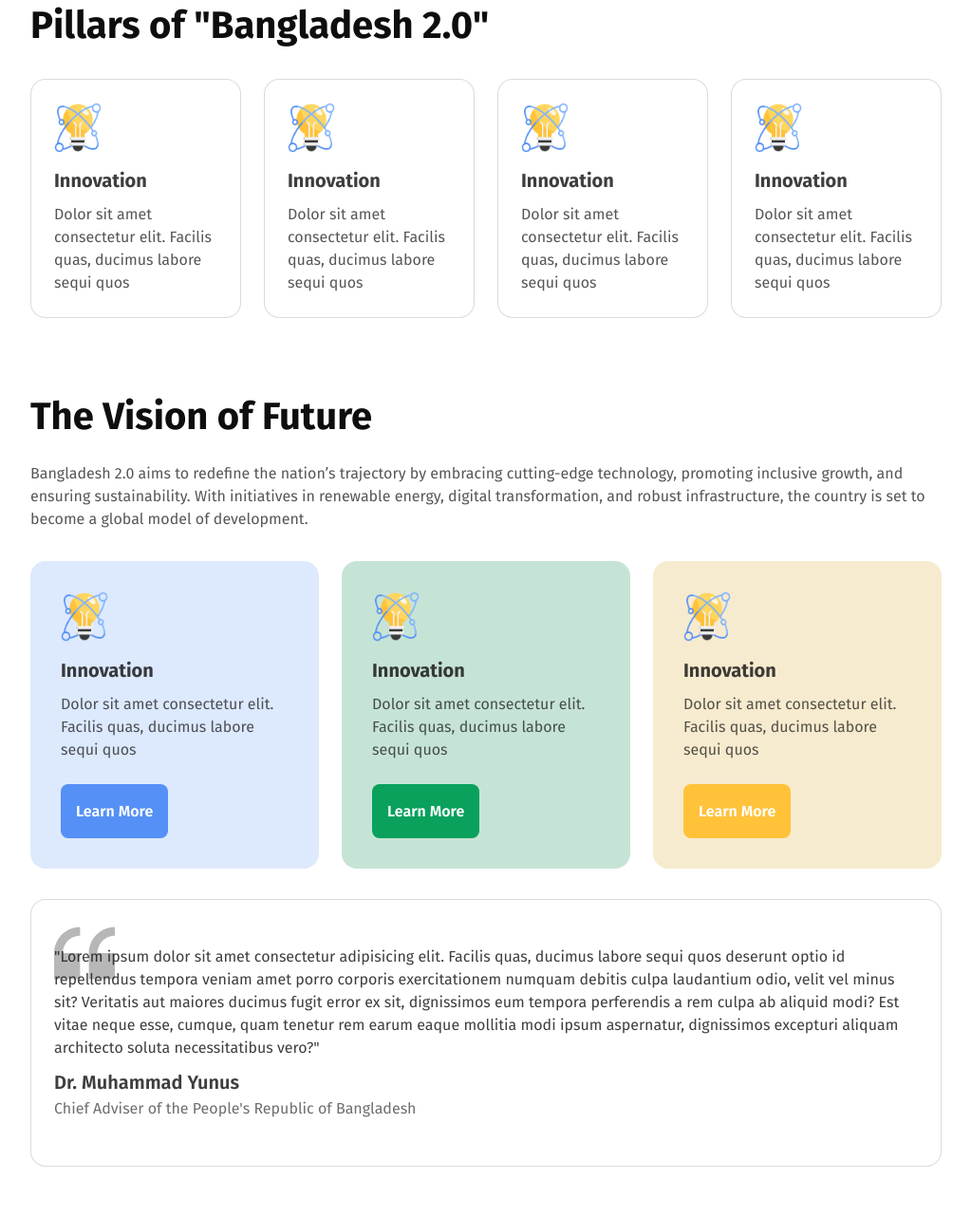
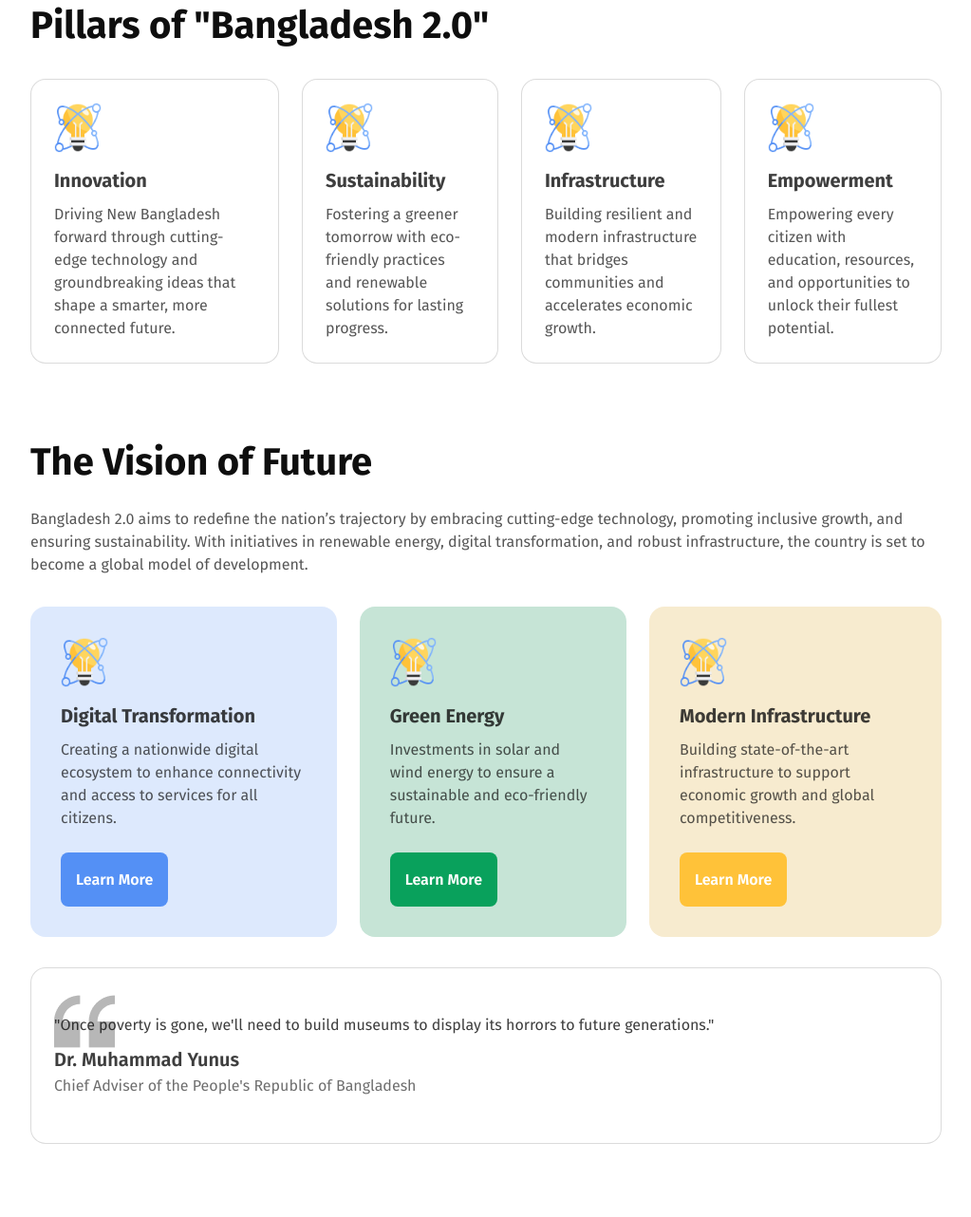
Before and after one commit to MdManjurulHoqueJony/B11A1ByJony, a plain HTML site: page index.html in a window 1280 px wide. Shown: the part 976-2258 px from the top of the page at 95% size, without its empty margins (128-1151 px from the left). Drawn offline with Linux system fonts and the light colour scheme.

Commit message:
remove lorem ipsums

```diff
--- a/index.html
+++ b/index.html
@@ -31,24 +31,24 @@
                 <div class="pillar-card">
                     <img src="./assets/card-icon.png" alt="" width="49.66px" height="53.09px">
                     <p class="pillar-card-heading">Innovation</p>
-                    <p class="pillar-card-content">Dolor sit amet consectetur elit. Facilis quas, ducimus labore sequi
-                        quos </p>
+                    <p class="pillar-card-content">Driving New Bangladesh forward through cutting-edge technology and
+                        groundbreaking ideas that shape a smarter, more connected future.</p>
                 </div>
                 <div class="pillar-card"> <img src="./assets/card-icon.png" alt="" width="49.66px" height="53.09px">
-                    <p class="pillar-card-heading">Innovation</p>
-                    <p class="pillar-card-content">Dolor sit amet consectetur elit. Facilis quas, ducimus labore sequi
-                        quos </p>
+                    <p class="pillar-card-heading">Sustainability</p>
+                    <p class="pillar-card-content">Fostering a greener tomorrow with eco-friendly practices and
+                        renewable solutions for lasting progress.</p>
                 </div>
                 <div class="pillar-card"> <img src="./assets/card-icon.png" alt="" width="49.66px" height="53.09px">
-                    <p class="pillar-card-heading">Innovation</p>
-                    <p class="pillar-card-content">Dolor sit amet consectetur elit. Facilis quas, ducimus labore sequi
-                        quos </p>
+                    <p class="pillar-card-heading">Infrastructure</p>
+                    <p class="pillar-card-content">Building resilient and modern infrastructure that bridges communities
+                        and accelerates economic growth.</p>
                 </div>
                 <div class="pillar-card" style="margin-right: 0px;"> <img src="./assets/card-icon.png" alt=""
                         width="49.66px" height="53.09px">
-                    <p class="pillar-card-heading">Innovation</p>
-                    <p class="pillar-card-content">Dolor sit amet consectetur elit. Facilis quas, ducimus labore sequi
-                        quos </p>
+                    <p class="pillar-card-heading">Empowerment</p>
+                    <p class="pillar-card-content">Empowering every citizen with education, resources, and opportunities
+                        to unlock their fullest potential.</p>
                 </div>
             </div>
         </section>
@@ -61,33 +61,28 @@
             <div class="vision-card-container">
                 <div class="vision-card-1">
                     <img src="./assets/card-icon.png" alt="" width="49.66px" height="53.09px">
-                    <p class="pillar-card-heading">Innovation</p>
-                    <p class="pillar-card-content">Dolor sit amet consectetur elit. Facilis quas, ducimus labore sequi
-                        quos </p>
+                    <p class="pillar-card-heading">Digital Transformation</p>
+                    <p class="pillar-card-content">Creating a nationwide digital ecosystem to enhance connectivity and
+                        access to services for all citizens.</p>
                     <button type="button" class="vision-btn-1">Learn More</button>
                 </div>
                 <div class="vision-card-2"> <img src="./assets/card-icon.png" alt="" width="49.66px" height="53.09px">
-                    <p class="pillar-card-heading">Innovation</p>
-                    <p class="pillar-card-content">Dolor sit amet consectetur elit. Facilis quas, ducimus labore sequi
-                        quos </p>
+                    <p class="pillar-card-heading">Green Energy</p>
+                    <p class="pillar-card-content">Investments in solar and wind energy to ensure a sustainable and
+                        eco-friendly future.</p>
                     <button type="button" class="vision-btn-2">Learn More</button>
                 </div>
                 <div class="vision-card-3"> <img src="./assets/card-icon.png" alt="" width="49.66px" height="53.09px">
-                    <p class="pillar-card-heading">Innovation</p>
-                    <p class="pillar-card-content">Dolor sit amet consectetur elit. Facilis quas, ducimus labore sequi
-                        quos </p>
+                    <p class="pillar-card-heading">Modern Infrastructure</p>
+                    <p class="pillar-card-content">Building state-of-the-art infrastructure to support economic growth
+                        and global competitiveness.</p>
                     <button type="button" class="vision-btn-3">Learn More</button>
                 </div>
             </div>
 
             <div class="quote">
-                <p class="q-content-1">"Lorem ipsum dolor sit amet consectetur adipisicing elit. Facilis quas, ducimus
-                    labore sequi quos
-                    deserunt optio id repellendus tempora veniam amet porro corporis exercitationem numquam debitis
-                    culpa laudantium odio, velit vel minus sit? Veritatis aut maiores ducimus fugit error ex sit,
-                    dignissimos eum tempora perferendis a rem culpa ab aliquid modi? Est vitae neque esse, cumque, quam
-                    tenetur rem earum eaque mollitia modi ipsum aspernatur, dignissimos excepturi aliquam architecto
-                    soluta necessitatibus vero?"</p>
+                <p class="q-content-1">"Once poverty is gone, we'll need to build museums to display its horrors to
+                    future generations."</p>
                 <p class="q-content-2">Dr. Muhammad Yunus</p>
                 <p class="q-content-3">Chief Adviser of the People's Republic of Bangladesh</p>
             </div>
```
